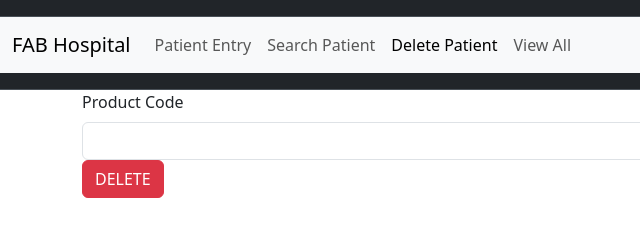
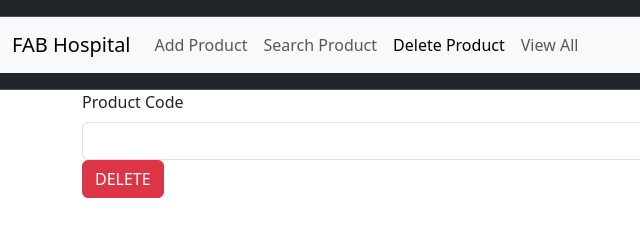
Before and after one commit to Feb-in1/Product-app, a plain HTML site: page delete.html in a window 1280 px wide. Shown: the full height of the page, 0-640 px from the left. Drawn offline with nearby package versions, Linux system fonts and the light colour scheme.

Commit message:
NAV Done

```diff
--- a/delete.html
+++ b/delete.html
@@ -26,13 +26,13 @@
           <div class="collapse navbar-collapse" id="navbarNav">
             <ul class="navbar-nav">
               <li class="nav-item">
-                <a class="nav-link" aria-current="page" href="index.html">Patient Entry</a>
+                <a class="nav-link" aria-current="page" href="index.html">Add Product</a>
               </li>
               <li class="nav-item">
-                <a class="nav-link" href="search.html">Search Patient</a>
+                <a class="nav-link" href="search.html">Search Product</a>
               </li>
               <li class="nav-item">
-                <a class="nav-link active" href="delete.html">Delete Patient</a>
+                <a class="nav-link active" href="delete.html">Delete Product</a>
               </li>
               <li class="nav-item">
                 <a class="nav-link" href="viewall.html">View All</a>
```
Also changed, not shown: search.html (+3 -3 lines).
